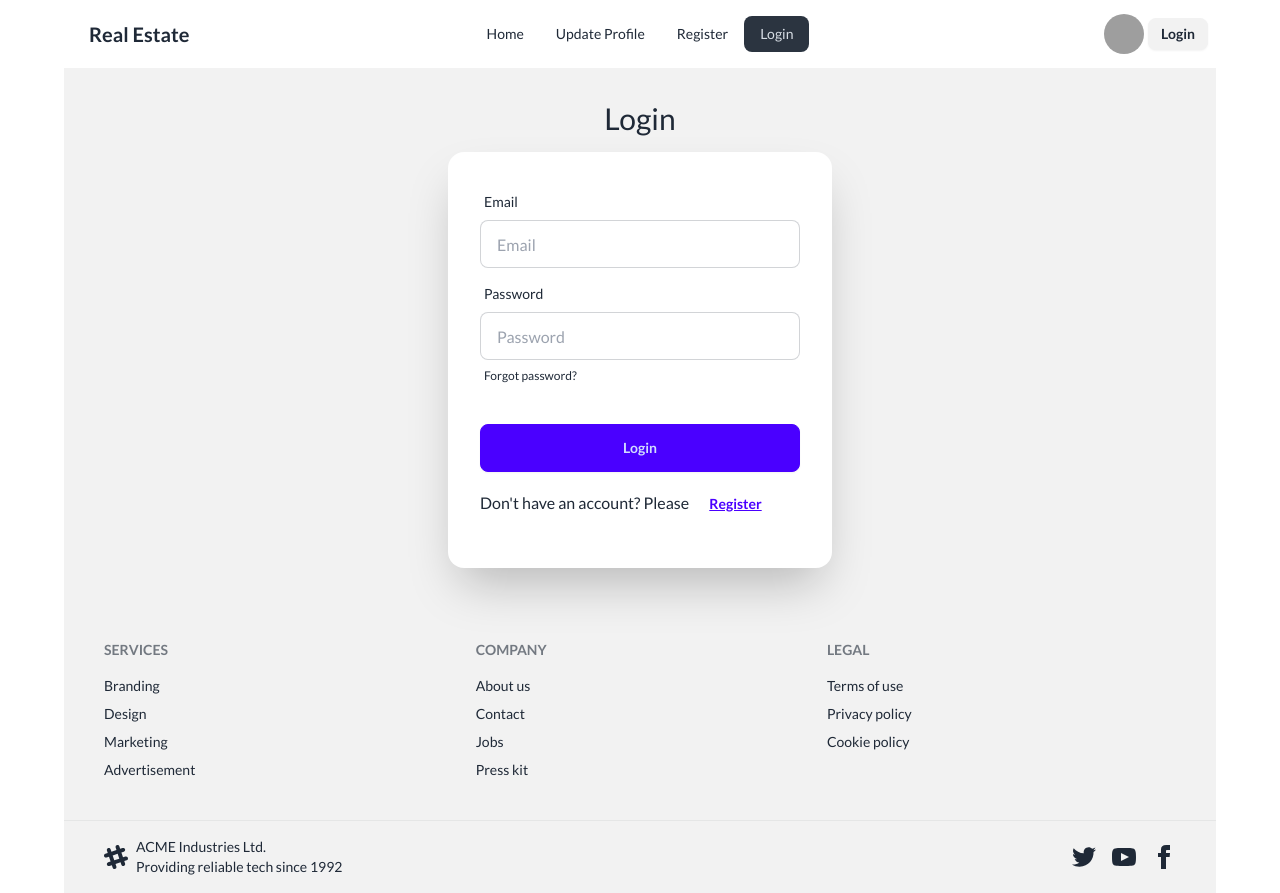
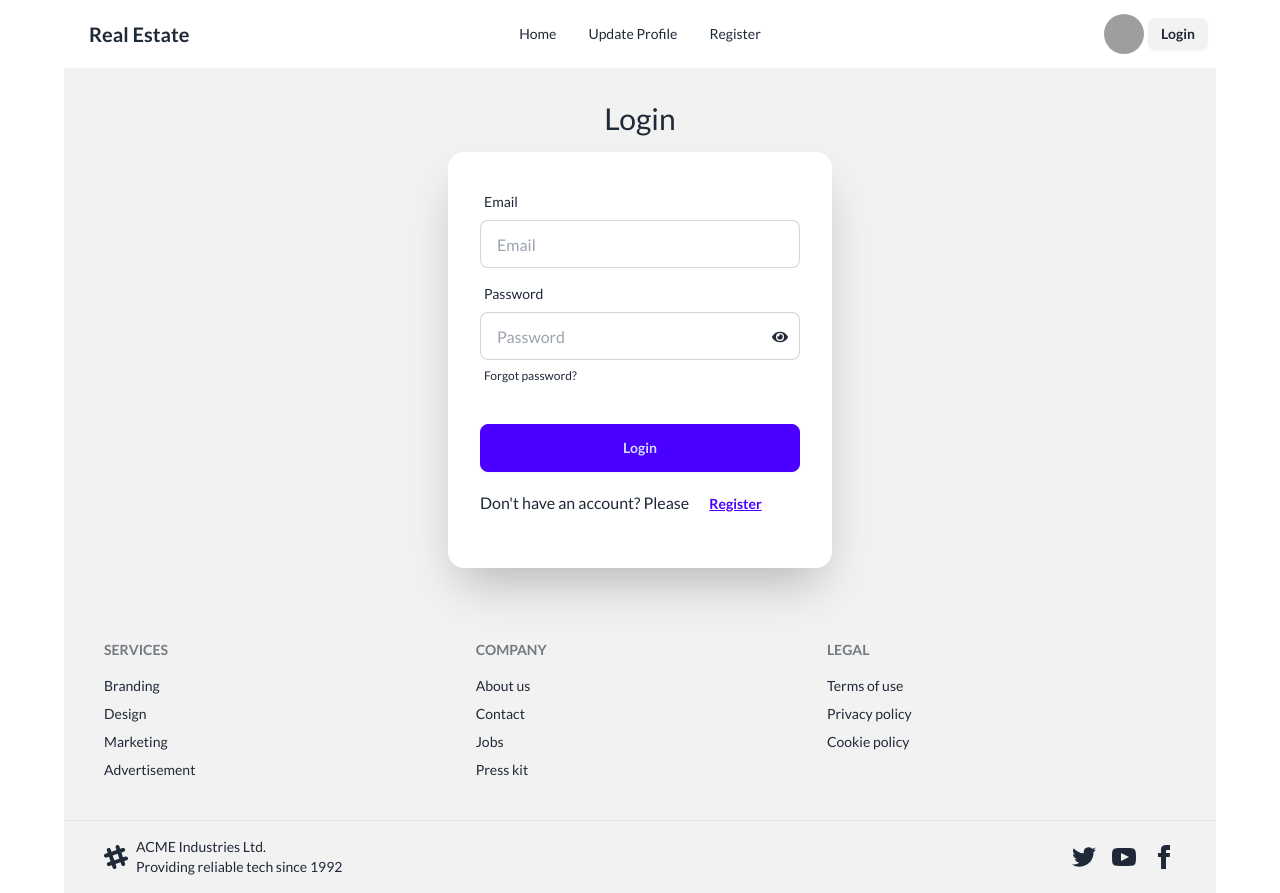
Before and after one commit to subas-roy/Real-Estate, a React (Vite) app: page /login in a window 1280 px wide. Built offline with nearby package versions, Linux system fonts and the light colour scheme; no server answers; grey boxes are pictures that could not be loaded.

Commit message:
Show and hide password in register and login page

```diff
--- a/package.json
+++ b/package.json
@@ -16,6 +16,7 @@
     "react": "^18.3.1",
     "react-dom": "^18.3.1",
     "react-helmet": "^6.1.0",
+    "react-icons": "^5.3.0",
     "react-router-dom": "^6.26.2",
     "react-toastify": "^10.0.5",
     "sort-by": "^1.2.0",
--- /dev/null
+++ b/src/pages/ErrorPage/ErrorPage.jsx
@@ -0,0 +1,14 @@
+import { Link } from "react-router-dom";
+
+const ErrorPage = () => {
+  return (
+    <div>
+      <h2 className="text-5xl">Oops! 404 Error</h2>
+      <h1 className="text-8xl">Page Not Found!</h1>
+      <p>Oops! Looks Like Something Going Rong We can’t seem to find the page you’re looking for make sure that you have typed the currect URL</p>
+      <Link className="btn btn-primary" to={"/"}>Home</Link>
+    </div>
+  );
+};
+
+export default ErrorPage;
--- a/src/pages/Login/Login.jsx
+++ b/src/pages/Login/Login.jsx
@@ -6,10 +6,12 @@ import { AuthContext } from "../../providers/AuthProvider";
 import { ToastContainer, toast } from 'react-toastify';
 import 'react-toastify/dist/ReactToastify.css';
 import Footer from "../../shared/Footer/Footer";
+import { FaEye, FaEyeSlash } from 'react-icons/fa';
 
 const Login = () => {
   const {signIn} = useContext(AuthContext);
   const [loginError, setLoginError] = useState('');
+  const [showPassword, setShowPassword] = useState(false);
   const location = useLocation();
   const navigate = useNavigate();
   console.log(location)
@@ -52,11 +54,16 @@ const Login = () => {
                 </label>
                 <input type="email" name="email" placeholder="Email" className="input input-bordered" required />
               </div>
-              <div className="form-control">
+              <div className="form-control relative">
                 <label className="label">
                   <span className="label-text">Password</span>
                 </label>
-                <input type="password" name="password" placeholder="Password" className="input input-bordered" required />
+                <input type={showPassword ? 'text' : 'password'} name="password" placeholder="Password" className="input input-bordered" required />
+                <span className="absolute top-[53px] right-3" onClick={() => setShowPassword(!showPassword)}>
+                  {
+                    showPassword ? <FaEyeSlash/> : <FaEye/>
+                  }
+                </span>
                 <label className="label">
                   <a href="#" className="label-text-alt link link-hover">Forgot password?</a>
                 </label>
--- a/src/pages/Register/Register.jsx
+++ b/src/pages/Register/Register.jsx
@@ -7,10 +7,12 @@ import { ToastContainer, toast } from 'react-toastify';
 import 'react-toastify/dist/ReactToastify.css';
 import Footer from "../../shared/Footer/Footer";
 import { updateProfile } from "firebase/auth";
+import { FaEye, FaEyeSlash } from 'react-icons/fa';
 
 const Register = () => {
   const { createUser, updateUser } = useContext(AuthContext);
   const [registerError, setRegisterError] = useState('');
+  const [showPassword, setShowPassword] = useState(false);
 
   const handleRegister = (e) => {
     e.preventDefault();
@@ -84,11 +86,16 @@ const Register = () => {
                 </label>
                 <input type="email" name="email" placeholder="Email" className="input input-bordered" required />
               </div>
-              <div className="form-control">
+              <div className="form-control relative">
                 <label className="label">
                   <span className="label-text">Password</span>
                 </label>
-                <input type="password" name="password" placeholder="Password" className="input input-bordered" required />
+                <input type={showPassword ? 'text' : 'password'} name="password" placeholder="Password" className="input input-bordered" required />
+                <span className="absolute top-[53px] right-3" onClick={() => setShowPassword(!showPassword)}>
+                  {
+                    showPassword ? <FaEyeSlash/> : <FaEye/>
+                  }
+                </span>
               </div>
               <div className="form-control mt-6">
                 <button className="btn btn-primary">Register</button>
--- a/src/shared/Navbar/Navbar.jsx
+++ b/src/shared/Navbar/Navbar.jsx
@@ -16,7 +16,6 @@ const Navbar = () => {
     <li><NavLink to={"/"}>Home</NavLink></li>
     <li><NavLink to={"/update"}>Update Profile</NavLink></li>
     <li><NavLink to={"/register"}>Register</NavLink></li>
-    <li><NavLink to={"/login"}>Login</NavLink></li>
   </>
   return (
     <div className="navbar bg-base-100">
```
Also changed, not shown: 1 other file (tests, documents, lock files or other folders).
